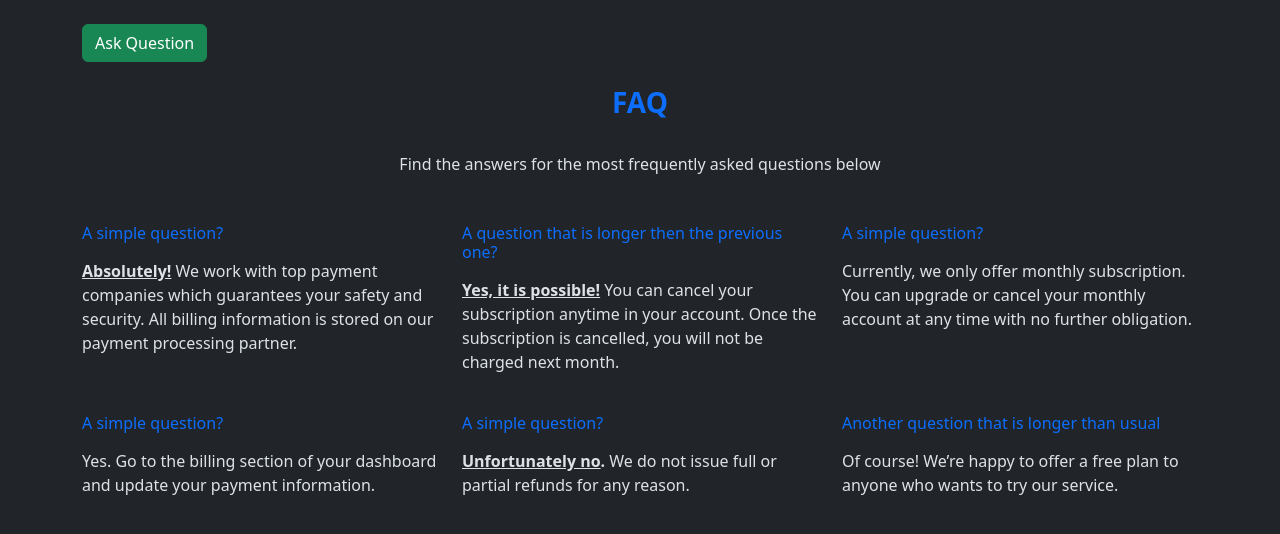
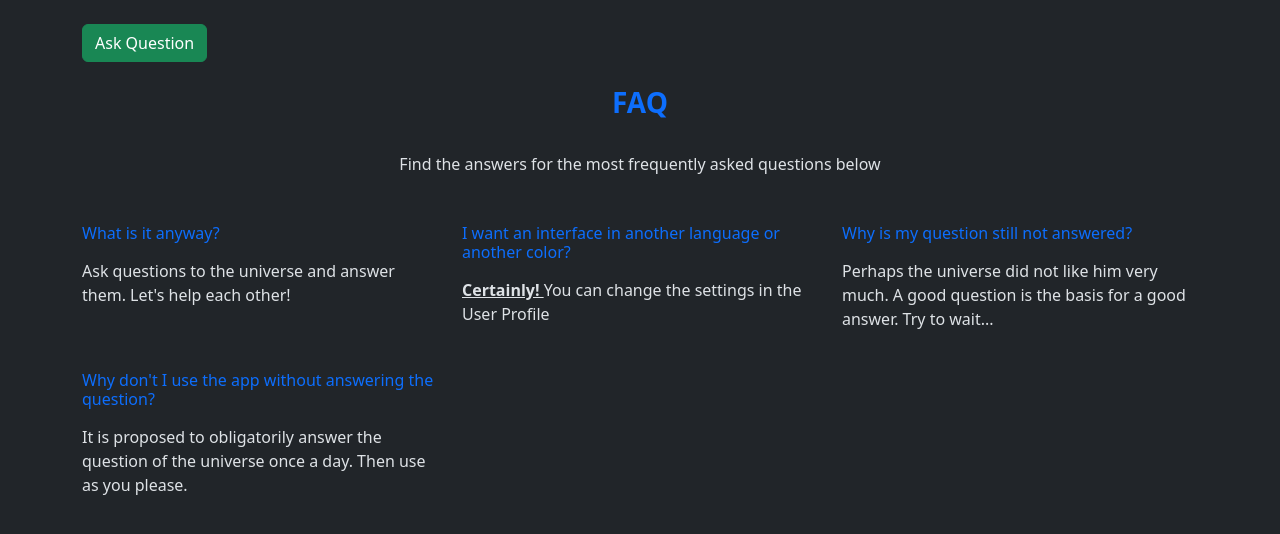
Before and after one commit to astrophitum-clans/ask, a Django app: page /en/faq/ in a window 1280 px wide. Shown: the part 81-615 px from the top of the page. Run offline with Django 4.2, Linux system fonts and the light colour scheme; the visitor is signed in with stand-in values (Sample User, id 1); data that the repository does not hold is empty; parts of the project's set-up code (start-up, migrations or seed data) failed here and were passed over; some libraries are stand-ins or nearby versions.

Commit message:
add faq`s & it`s translations

```diff
--- a/templates/account/profile.html
+++ b/templates/account/profile.html
@@ -1,7 +1,7 @@
 {% extends '_base.html' %}
 {% load crispy_forms_tags %}
 {% load i18n %}
-{% block title %}User Profile{% endblock title %}
+{% block title %}{%  trans 'My Profile' %}{% endblock title %}
 
 {% block content %}
     <h3>{%  trans 'My Profile' %}</h3>
--- a/templates/ask/faq.html
+++ b/templates/ask/faq.html
@@ -6,55 +6,35 @@
     <section>
       <h3 class="text-center mb-4 pb-2 text-primary fw-bold">FAQ</h3>
       <p class="text-center mb-5">
-        Find the answers for the most frequently asked questions below
+        {% trans 'Find the answers for the most frequently asked questions below' %}
       </p>
 
       <div class="row">
         <div class="col-md-6 col-lg-4 mb-4">
-          <h6 class="mb-3 text-primary">A simple question?</h6>
+          <h6 class="mb-3 text-primary">{% trans 'What is it anyway?' %}</h6>
           <p>
-            <strong><u>Absolutely!</u></strong> We work with top payment companies which guarantees
-            your
-            safety and
-            security. All billing information is stored on our payment processing partner.
+            {% trans "Ask questions to the universe and answer them. Let's help each other!" %}
           </p>
         </div>
 
         <div class="col-md-6 col-lg-4 mb-4">
-          <h6 class="mb-3 text-primary">A question that is longer then the previous one?</h6>
+          <h6 class="mb-3 text-primary">{% trans 'I want an interface in another language or another color?' %}</h6>
           <p>
-            <strong><u>Yes, it is possible!</u></strong> You can cancel your subscription anytime in
-            your
-            account. Once the subscription is
-            cancelled, you will not be charged next month.
+              {% trans '<strong><u>Certainly! </u></strong> You can change the settings in the User Profile' %}
           </p>
         </div>
 
         <div class="col-md-6 col-lg-4 mb-4">
-          <h6 class="mb-3 text-primary">A simple question?</h6>
+          <h6 class="mb-3 text-primary">{% trans 'Why is my question still not answered?' %}</h6>
           <p>
-            Currently, we only offer monthly subscription. You can upgrade or cancel your monthly
-            account at any time with no further obligation.
+            {% trans 'Perhaps the universe did not like him very much. A good question is the basis for a good answer. Try to wait...' %}
           </p>
         </div>
 
         <div class="col-md-6 col-lg-4 mb-4">
-          <h6 class="mb-3 text-primary">A simple question?</h6>
+          <h6 class="mb-3 text-primary">{% trans "Why don't I use the app without answering the question?" %}</h6>
           <p>
-            Yes. Go to the billing section of your dashboard and update your payment information.
-          </p>
-        </div>
-
-        <div class="col-md-6 col-lg-4 mb-4">
-          <h6 class="mb-3 text-primary">A simple question?</h6>
-          <p><strong><u>Unfortunately no</u>.</strong> We do not issue full or partial refunds for any
-            reason.</p>
-        </div>
-
-        <div class="col-md-6 col-lg-4 mb-4">
-          <h6 class="mb-3 text-primary">Another question that is longer than usual</h6>
-          <p>
-            Of course! We’re happy to offer a free plan to anyone who wants to try our service.
+            {% trans 'It is proposed to obligatorily answer the question of the universe once a day. Then use as you please.' %}
           </p>
         </div>
       </div>
```
Also changed, not shown: templates/account/login.html (+4 -3 lines), templates/account/logout.html (+5 -4 lines), templates/account/signup.html (+4 -3 lines), locale/en/LC_MESSAGES/django.po, locale/ru/LC_MESSAGES/django.po, 1 other file.
